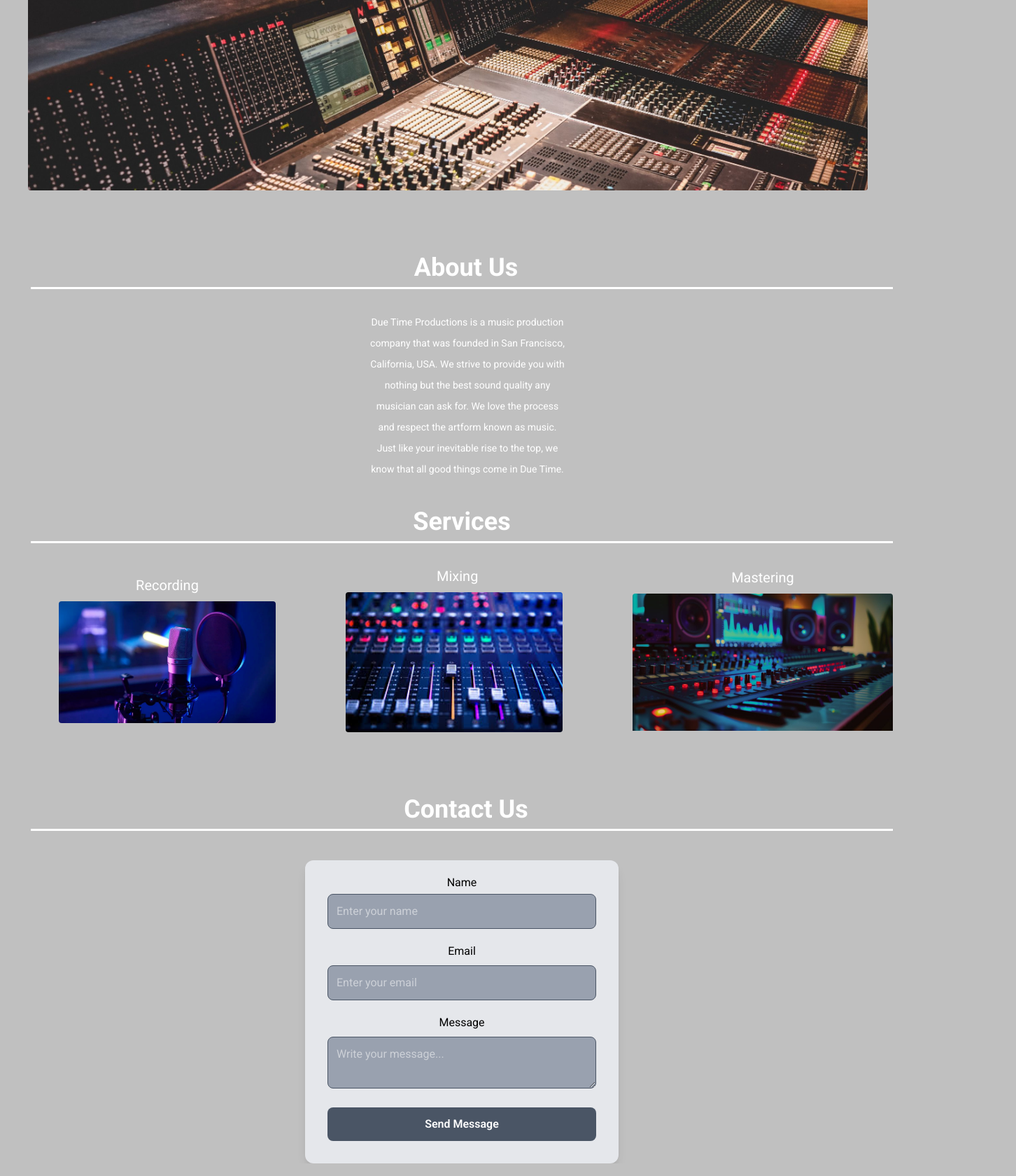
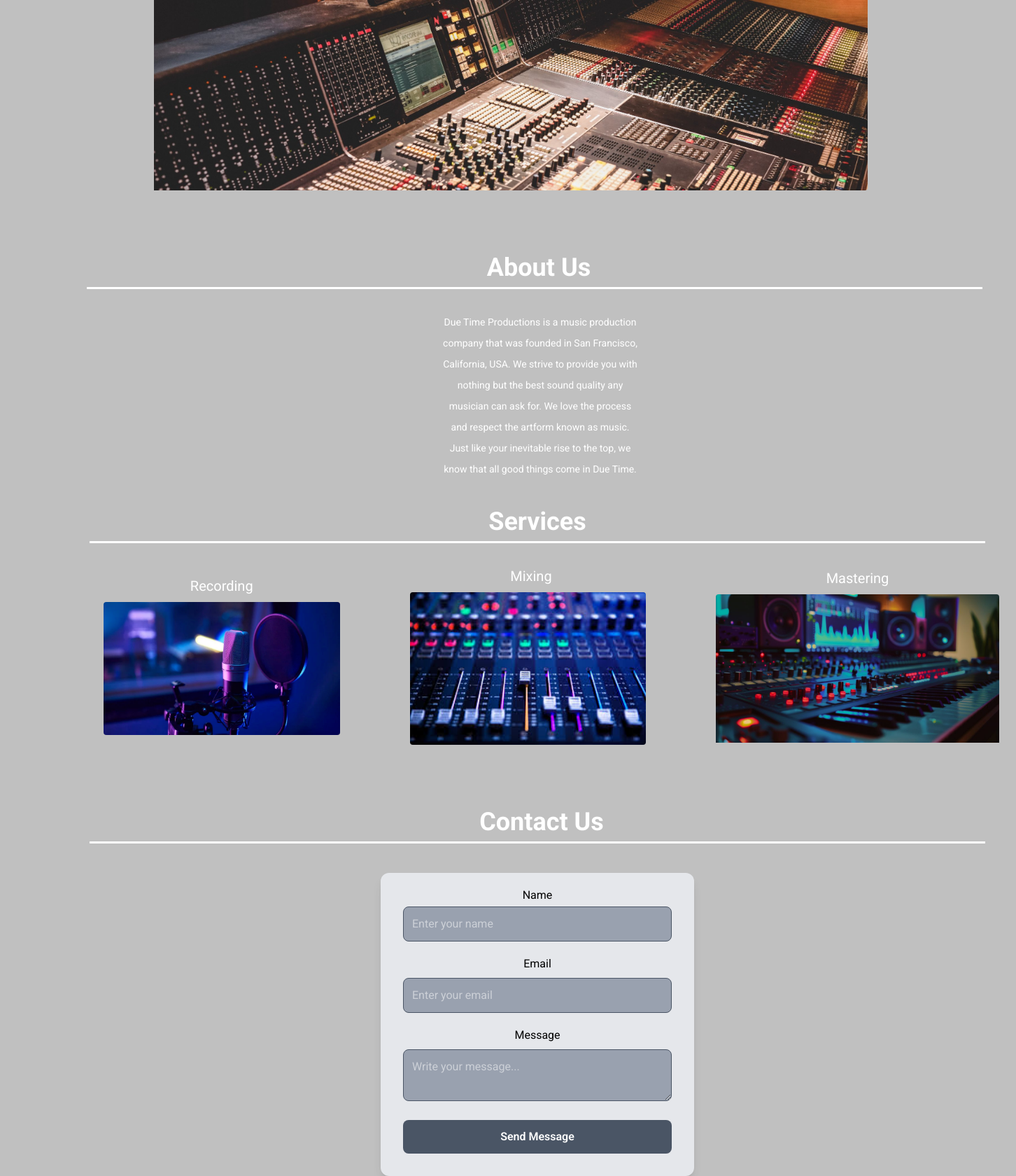
Before and after one commit to alonzomori/demo-website, a React (Vite) app in the folder demo-website/: page / in a window 1280 px wide. Shown: the part 248-1928 px from the top of the page at 70% size, 1452 px wide, since content can reach past the window. Built offline with nearby package versions, Linux system fonts and the light colour scheme.

Commit message:
Nav Links Are Working

```diff
--- a/demo-website/package.json
+++ b/demo-website/package.json
@@ -16,7 +16,8 @@
     "@fortawesome/free-solid-svg-icons": "^7.1.0",
     "@fortawesome/react-fontawesome": "^3.1.0",
     "react": "^19.2.0",
-    "react-dom": "^19.2.0"
+    "react-dom": "^19.2.0",
+    "react-scroll": "^1.9.3"
   },
   "devDependencies": {
     "@eslint/js": "^9.39.1",
--- a/demo-website/src/components/About.jsx
+++ b/demo-website/src/components/About.jsx
@@ -1,7 +1,12 @@
+import { Element } from "react-scroll";
+
 function About() {
     return (
-        <section className="w-full ml-10 flex flex-col items-center justify-center text-center px-6 pb-0">
-        <h1 className="text-4xl pl-3 pb-2 font-bold text-white mb-28 mt-[-30px] w-full border-b-3">About Us</h1>
+
+        <section className="w-full ml-18 flex flex-col items-center justify-center text-center md:pl-50 px-6 pb-0">
+        <Element name="about">
+        <h1 className="text-4xl pl-3 pb-2 font-bold text-white mb-28 mt-[-30px] w-screen border-b-3 lg:w-screen">About Us</h1>
+        </Element>
         <p className="w-[300px] mt-[-100px] pt-5 mx-auto leading-[30px] text-[14px] text-white lg:pl-4">Due Time Productions is a music production company that was founded in San Francisco, California, USA. We strive to provide you with nothing but the best sound quality any musician can ask for. We love the process and respect the artform known as music. Just like your inevitable rise to the top, we know that all good things come in Due Time. </p>
         </section>
     )
--- a/demo-website/src/components/Banner.jsx
+++ b/demo-website/src/components/Banner.jsx
@@ -3,7 +3,7 @@ import RecordingStudio from '../assets/images/recording-studio.jpg'
 function Banner() {
     return (
         <div className="h-[80vh] flex items-center justify-center">
-    <img src={RecordingStudio} className="pt-15 md:w-900 lg:w-1200 max-w-[1200px] max-h-[400px] object-cover rounded" />
+    <img src={RecordingStudio} className="pt-15 w-145 pl-20 md:w-900 md:pl-45 lg:w-1200 max-w-[1200px] max-h-[400px] object-cover rounded" />
         </div>
     )
 }
--- a/demo-website/src/components/Contact.jsx
+++ b/demo-website/src/components/Contact.jsx
@@ -1,7 +1,10 @@
+import { Element } from "react-scroll";
+
 function Contact() {
     return (
-         <section className="w-full ml-10 flex flex-col items-center justify-center text-center px-6 pb-0">
-        <h1 className="text-4xl pl-3 pb-2 font-bold text-white mb-28 mt-[-30px] w-full border-b-3">Contact Us</h1>
+         <Element name="contact">
+         <section className="w-full ml-10 flex flex-col items-center justify-center text-center px-6 pb-0 md:pl-50">
+        <h1 className="text-4xl pl-3 pb-2 font-bold text-white mb-28 mt-[-30px] w-screen border-b-3">Contact Us</h1>
         <form className="w-full max-w-md flex flex-col bg-gray-200 p-8 rounded-xl shadow-lg space-y-5 mt-[-70px] pt-5">
         <div>
           <label className="text-md">Name</label>
@@ -31,6 +34,7 @@ function Contact() {
           className="w-full py-3 bg-gray-600 hover:bg-gray-400 rounded-lg font-semibold text-white transition-all cursor-pointer">Send Message</button>
         </form>
         </section>
+        </Element>
     )
 }
 
--- a/demo-website/src/components/Navigation.jsx
+++ b/demo-website/src/components/Navigation.jsx
@@ -2,6 +2,7 @@ import { useState } from "react";
 import { FontAwesomeIcon } from '@fortawesome/react-fontawesome';
 import { faBars, faTimes } from '@fortawesome/free-solid-svg-icons';
 import Header from '../components/Header'
+import { Link } from "react-scroll";
 
 function Navigation() {
     const [open, setOpen] = useState(false);
@@ -12,9 +13,9 @@ function Navigation() {
             <div className="flex justify-end pr-6 md:pr-50">
                 {/* Desktop */}
             <ul className="hidden md:flex space-x-6 md:space-x-20">
-                <li className="cursor-pointer text-white"><strong>About</strong></li>
-                <li className="cursor-pointer text-white"><strong>Services</strong></li>
-                <li className="cursor-pointer text-white"><strong>Contact</strong></li>
+                <Link to="about" smooth={true} duration={600} className="cursor-pointer text-white hover:text-gray-400"><strong>About</strong></Link>
+                <Link to="services" smooth={true} duration={600} className="cursor-pointer text-white hover:text-gray-400"><strong>Services</strong></Link>
+                <Link to="contact" smooth={true} duration={600} className="cursor-pointer text-white hover:text-gray-400"><strong>Contact</strong></Link>
             </ul>
 
                 {/* Mobile Hamburger Icon */}
--- a/demo-website/src/components/Services.jsx
+++ b/demo-website/src/components/Services.jsx
@@ -1,11 +1,13 @@
 import Recording from "../assets/images/Recording.webp"
 import Mixing from "../assets/images/Mixing.jpeg"
 import Mastering from "../assets/images/Mastering.jpg"
+import { Element } from "react-scroll";
+
 function Services() {
     return (
-        <section className="w-full ml-10 flex flex-col items-center justify-center text-center px-6 pb-0">
-        <h1 className="text-4xl font-bold text-white pb-2 mb-28 mt-10 w-full border-b-3">Services</h1>
-
+        <Element name="services">
+        <section className="w-full ml-10 flex flex-col items-center justify-center text-center px-6 pb-0 md:pl-50">
+        <h1 className="text-4xl font-bold text-white pb-2 mb-28 mt-10 w-screen border-b-3 pr-">Services</h1>
         <div className="flex flex-col space-y-30 md:flex-row md:space-x-25 lg:space-x-25 lg:pl-10 items-center">
 
         <div className="flex flex-col items-center">
@@ -25,6 +27,7 @@ function Services() {
 
         </div>
         </section>
+        </Element>
     )
 }
 
```
Also changed, not shown: 1 other file (tests, documents, lock files or other folders).
